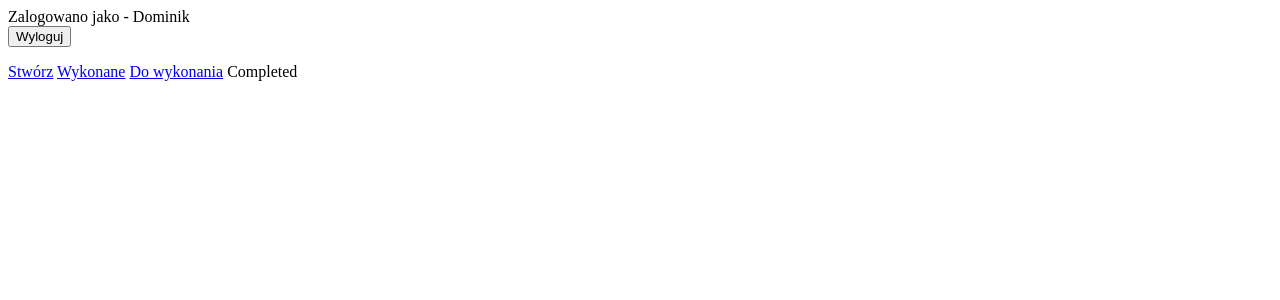
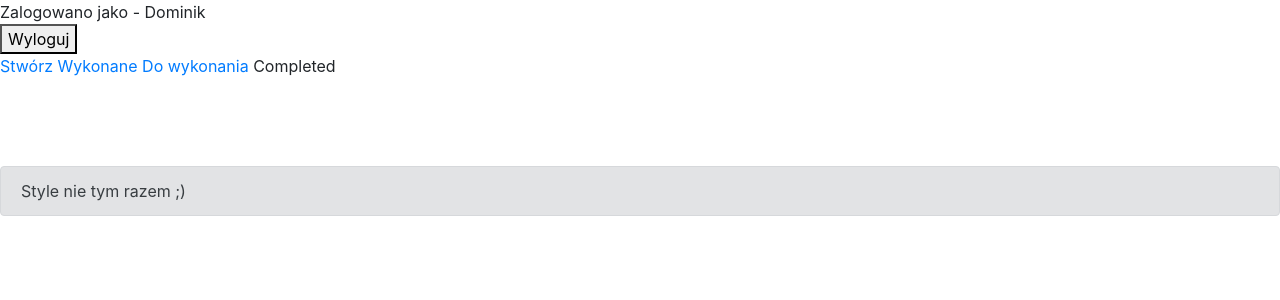
Before and after one commit to Gwyn4744/3.ToDo, a Django app: page /completed/ in a window 1280 px wide. Shown: the top 300 px of the page. Run offline with Django 3.2, Linux system fonts and the light colour scheme; a user stored in the database is signed in; data comes from the database, SQL or seed files in the repository; both versions use the stored data as it was after the commit; some libraries are stand-ins or nearby versions.

Commit message:
Preparing to new style v0.2.0

```diff
--- a/todowoo-project/todo/templates/todo/base.html
+++ b/todowoo-project/todo/templates/todo/base.html
@@ -1,4 +1,16 @@
+<!doctype html>
+<html lang="en">
+    <head>
+        <!-- Required meta tags -->
+        <meta charset="utf-8">
+        <meta name="viewport" content="width=device-width, initial-scale=1, shrink-to-fit=no">
 
+        <!-- Bootstrap CSS -->
+        <link rel="stylesheet" href="https://stackpath.bootstrapcdn.com/bootstrap/4.5.2/css/bootstrap.min.css" integrity="sha384-JcKb8q3iqJ61gNV9KGb8thSsNjpSL0n8PARn9HuZOnIxN0hoP+VmmDGMN5t9UJ0Z" crossorigin="anonymous">
+
+        <title>TODOWOO</title>
+    </head>
+    <body>
         {% if user.is_authenticated %}
             Zalogowano jako - {{ user.username }}
             <form action="{% url 'logoutuser' %}" method="POST">
@@ -20,3 +32,10 @@
         {% endif %}
 
         {% block content %}{% endblock %}
+
+        <br><br><br>
+        <div class="alert alert-secondary" role="alert">
+            Style nie tym razem ;)
+        </div>
+    </body>
+</html>
```
Also changed, not shown: todowoo-project/db.sqlite3. Lines whose indentation alone changed are shown as unchanged.
